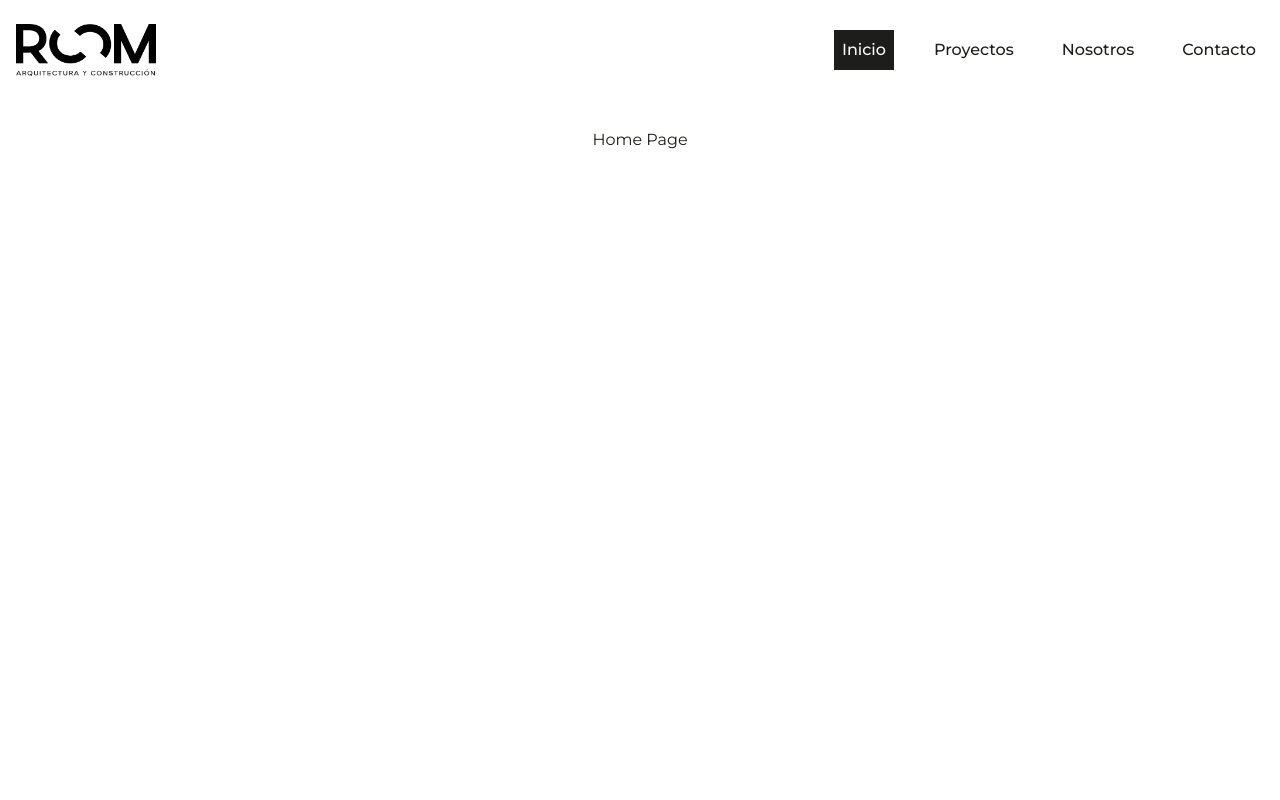
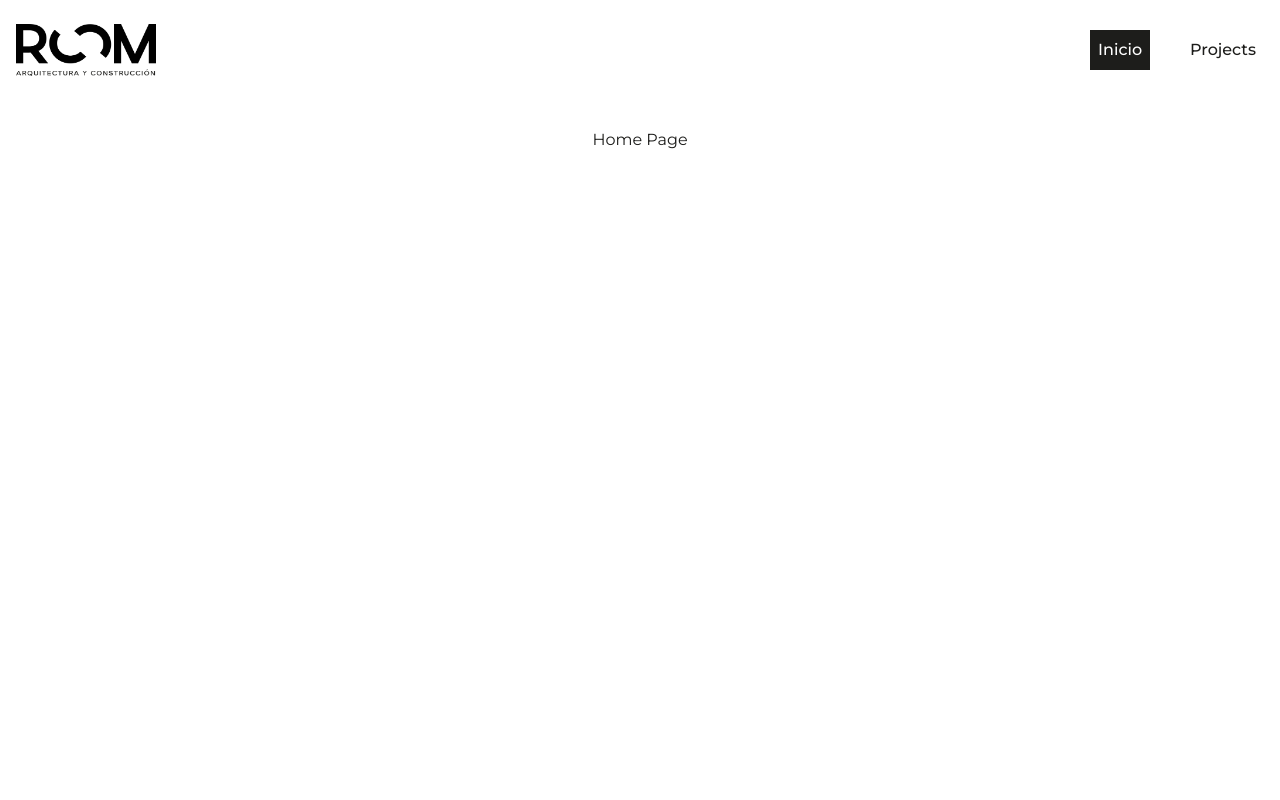
Before and after one commit to diegoanazco79/room-architecture, a Next.js app: page / in a window 1280 px wide. Shown: the top 800 px of the page. Built offline with nearby package versions, Linux system fonts and the light colour scheme.

Commit message:
:sparkles: NEW FEATURE :: Change menuitems rendering

```diff
--- a/src/app/main-layout/Header.tsx
+++ b/src/app/main-layout/Header.tsx
@@ -45,16 +45,18 @@ export default function Header () {
         </a>
         <div className='hidden w-full md:block md:w-auto'>
           <ul className='flex items-center space-x-8 font-medium'>
-            {menuItems?.map((item, idx) => (
-              <li key={idx}>
-                <Link
-                  className={`block ${pathname === item.url && 'bg-black text-white'} hover:bg-black hover:text-white hover:p-2 p-2 hover:transition-all hover:duration-300 text-black`}
-                  href={item.url}
-                >
-                  {item.label}
-                </Link>
-              </li>
-            ))}
+            <Link
+              className={`block ${pathname === '/' && 'bg-black text-white'} hover:bg-black hover:text-white hover:p-2 p-2 hover:transition-all hover:duration-300 text-black`}
+              href='/'
+            >
+              Inicio
+            </Link>
+            <Link
+              className={`block ${pathname === '/projects' && 'bg-black text-white'} hover:bg-black hover:text-white hover:p-2 p-2 hover:transition-all hover:duration-300 text-black`}
+              href='/projects'
+            >
+              Projects
+            </Link>
           </ul>
         </div>
         <button
```
